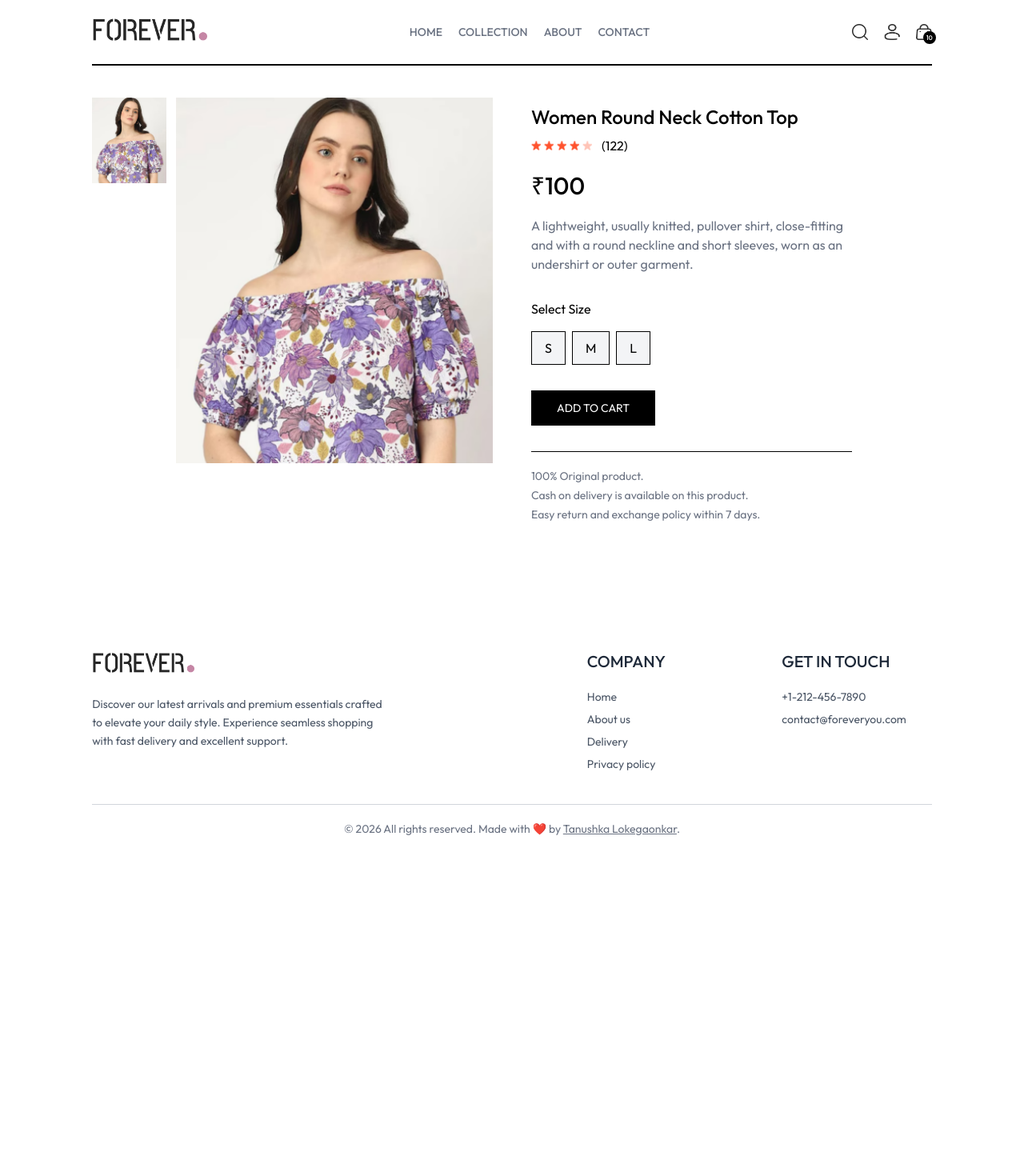
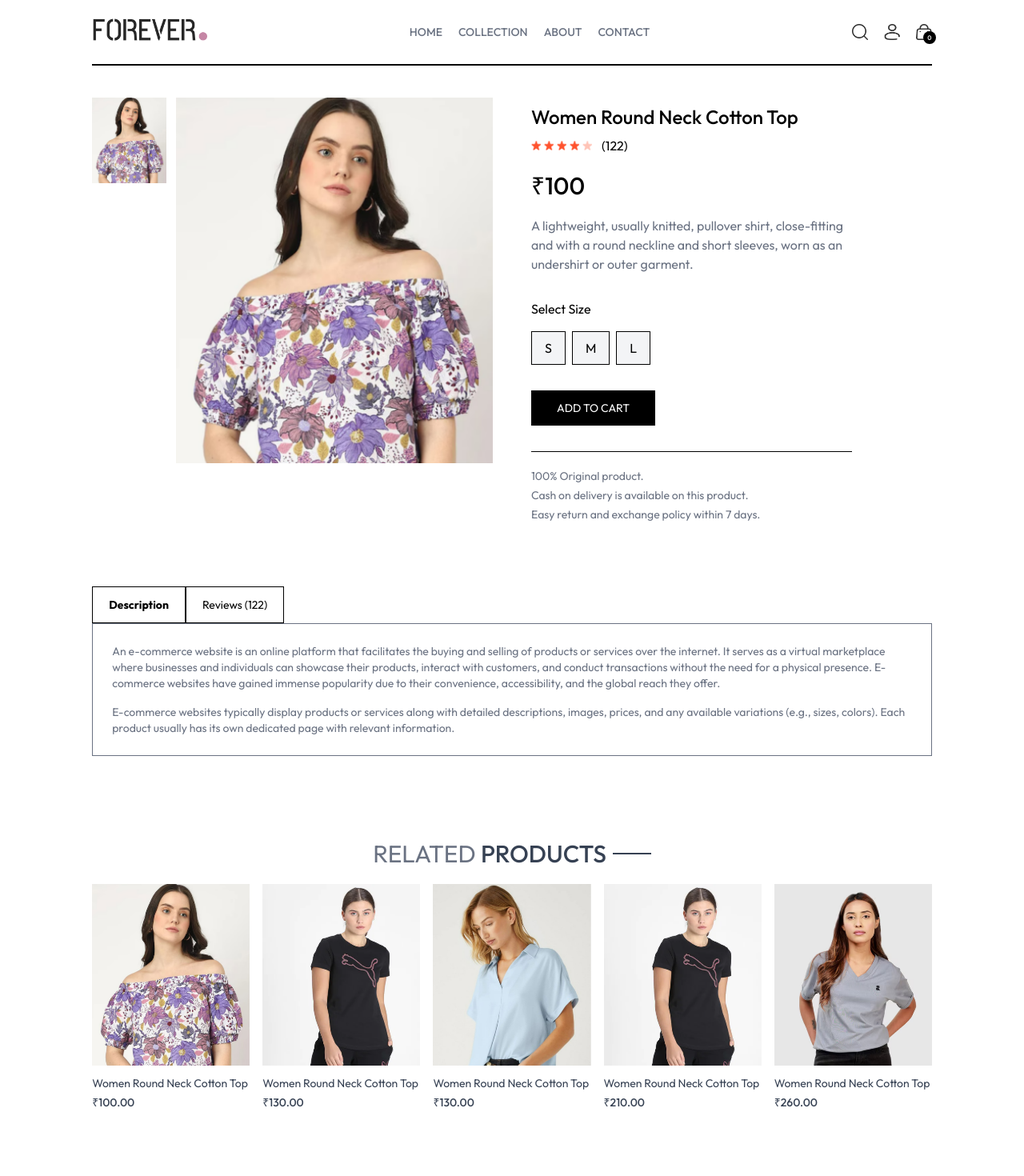
Before and after one commit to Tanushka-lokegaonkar/VirtualTryOn, a React (Vite) app in the folder Frontend/: page /product/aaaaa in a window 1280 px wide. Shown: the top 1470 px of the page at 80% size. Before the commit the page ends 1066 px from the top, so only its background shows below. Built offline with nearby package versions, Linux system fonts and the light colour scheme.

Commit message:
building cart

```diff
--- a/Frontend/src/App.jsx
+++ b/Frontend/src/App.jsx
@@ -12,12 +12,14 @@ import Orders from './pages/Orders'
 import Navbar from './components/Navbar'
 import Footer from './components/Footer'
 import SearchBar from './components/SearchBar'
+import { ToastContainer, toast } from 'react-toastify';
 
 const App = () => {
   return (
     <div className='px-4 sm:px-[5vw] md:px-[7vw] lg:px-[9vw]'>
-        <Navbar />
-        <SearchBar />
+      <ToastContainer/>
+      <Navbar />
+      <SearchBar />
       <Routes>
         <Route path='/' element={<Home/>} />
         <Route path='/collection' element={<Collection/>} />
--- /dev/null
+++ b/Frontend/src/components/CartTotal.jsx
@@ -0,0 +1,9 @@
+import React from 'react'
+
+const cartTotal = () => {
+  return (
+    <div>cartTotal</div>
+  )
+}
+
+export default cartTotal
--- a/Frontend/src/components/Navbar.jsx
+++ b/Frontend/src/components/Navbar.jsx
@@ -8,7 +8,7 @@ const Navbar = () => {
 
     const [visible, setVisible] = useState(false);
 
-    const {setShowSearch} = useContext(ShopContext);
+    const {setShowSearch, getCartCount} = useContext(ShopContext);
 
   return (
     <div className='flex items-center justify-between py-5 font-medium'>
@@ -51,7 +51,7 @@ const Navbar = () => {
 
             <Link to='/cart' className='relative'>
                 <img src={assets.cart_icon} alt='cart' className='w-5 h-5 cursor-pointer' />
-                <p className='absolute right-[-5px] bottom-[-5px] w-4 text-center leading-4 bg-black text-white aspect-square rounded-full text-[8px]'>10</p>
+                <p className='absolute right-[-5px] bottom-[-5px] w-4 text-center leading-4 bg-black text-white aspect-square rounded-full text-[8px]'>{getCartCount()}</p>
             </Link>
 
             <img onClick={()=>setVisible(true)} src={assets.menu_icon} alt='menu' className='w-5 h-5 cursor-pointer sm:hidden' />
--- /dev/null
+++ b/Frontend/src/components/RelatedProducts.jsx
@@ -0,0 +1,35 @@
+import React, { useContext, useEffect, useState } from 'react'
+import { ShopContext } from '../context/ShopContext'
+import Title from "../components/Title"
+import ProductItem from "../components/ProductItem"
+
+const RelatedProducts = ({category, subCategory}) => {
+
+    const {products} = useContext(ShopContext);
+    const [related, setRelated] = useState([]);
+
+    useEffect(()=>{
+        if(products.length > 0){
+            let productCopy = products.slice();
+            productCopy = productCopy.filter((item) => category === item.category);
+            productCopy = productCopy.filter((item) => subCategory === item.subCategory);
+
+            setRelated(productCopy.slice(0,5));
+        }
+    },[products])
+
+  return (
+    <div className='my-24'>
+        <div className='text-center text-3xl py-2'>
+            <Title text1={'RELATED'} text2={"PRODUCTS"}/>
+        </div>
+        <div className='grid grid-cols-2 sm:grid-cols-3 md:grid-cols-4 lg:grid-cols-5 gap-4 gap-y-6'>
+            {related.map((item, index)=>(
+                <ProductItem key={index} id={item._id} name={item.name} price={item.price} image={item.image}/>
+            ))}
+        </div>
+    </div>
+  )
+}
+
+export default RelatedProducts
--- a/Frontend/src/context/ShopContext.jsx
+++ b/Frontend/src/context/ShopContext.jsx
@@ -1,5 +1,6 @@
-import React, { createContext, useState } from 'react';
+import React, { createContext, useEffect, useState } from 'react';
 import { products } from '../assets/assets';
+import { toast } from 'react-toastify';
 
 export const ShopContext = createContext();
 
@@ -8,6 +9,58 @@ const ShopContextProvider = (props) => {
     const deliveryCharge = 10;
     const [search, setSearch] = useState('');
     const [showSearch, setShowSearch] = useState(false);
+    const [cartItems, setCartItems] = useState({});
+
+    const addToCart = async (itemId, size) => {
+        if(!size){
+            toast.error('Select Product Size');
+            return;
+        }
+
+        let cartData = structuredClone(cartItems);
+
+        if(cartData[itemId]){
+            if(cartData[itemId][size]){
+                cartData[itemId][size] += 1;
+            }else{
+                cartData[itemId][size] = 1;
+            }
+        }else{
+            cartData[itemId] = {};
+            cartData[itemId][size] = 1;
+        }
+        setCartItems(cartData);
+    }
+
+    const getCartCount = () => {
+        let totalCount = 0;
+
+        for(const items in cartItems){
+            for(const item in cartItems[items]){
+                try{
+                    if(cartItems[items][item] > 0){
+                        totalCount += cartItems[items][item];
+                    }
+                }catch(error){
+
+                }
+            }
+        }
+        return totalCount;
+    }
+
+    const updateQuantity = async (itemId, size, quantity) => {
+
+        let cartData = structuredClone(cartItems);
+
+        cartData[itemId][size] = quantity;
+
+        setCartItems(cartData);
+    }
+
+    useEffect(()=>{
+        // console.log(cartItems);
+    },[cartItems])
 
     const value = {
         products,
@@ -16,7 +69,11 @@ const ShopContextProvider = (props) => {
         search,
         setSearch,
         showSearch,
-        setShowSearch
+        setShowSearch,
+        cartItems,
+        addToCart,
+        getCartCount,
+        updateQuantity
     }
 
     return (
--- a/Frontend/src/pages/Cart.jsx
+++ b/Frontend/src/pages/Cart.jsx
@@ -1,8 +1,66 @@
-import React from 'react'
+import React, { useContext, useEffect, useState } from 'react'
+import { ShopContext } from '../context/ShopContext';
+import Title from "../components/Title"
+import { assets } from '../assets/assets';
 
 const Cart = () => {
+
+  const {products, currency, cartItems, updateQuantity} = useContext(ShopContext);
+
+  const [cartData, setCartData] = useState([]);
+
+  useEffect(()=>{
+
+    const tempData = [];
+    for(const items in cartItems){
+      for(const item in cartItems[items]){
+        if(cartItems[items][item] > 0){
+          tempData.push({
+            _id:items,
+            size:item,
+            quantity:cartItems[items][item]
+          })
+        }
+      }
+    }
+    setCartData(tempData);
+  },[cartItems])
+
   return (
-    <div>Cart</div>
+    <div className='border-t pt-14'>
+
+      <div className='text-2xl mb-3'>
+        <Title text1={'YOUR'} text2={'CART'}/>
+      </div>
+
+      <div>
+        {
+          cartData.map((item, index) => {
+
+            const productData = products.find((product) => product._id === item._id);
+
+            return(
+              <div key={index} className='py-4 border-t border-b text-gray-700 grid grid-cols-[4fr_0.5fr_0.5fr] sm:grid-cols-[4fr_2fr_0.5fr] items-center gap-4'>
+                <div className='flex items-start gap-6'>
+                  <img className='w-16 sm:w-20' src={productData.image[0]} alt=''/>
+                  <div>
+                    <p className='text-xs sm:text-lg font-medium'>{productData.name}</p>
+                    <div className='flex items-center gap-5 mt-2'>
+                      <p>{currency}{productData.price}</p>
+                      <p className='px-2 sm:px-3 py1 border bg-slate-50'>{item.size}</p>
+                    </div>
+                  </div>
+                </div>
+
+                <input onClick={(e)=> e.target.value === '' || e.target.value === '0' ? null : updateQuantity(item._id, item.size, Number(e.target.value))} className='border max-w-10 sm:max-w-20 px-1 sm:px-2 py-1' type='number' min={1} defaultValue={item.quantity}/>
+                <img onClick={()=>updateQuantity(item._id, item.size, 0)} className='w-4 mr-5 sm:w-5 cursor-pointer' src={assets.bin_icon} alt=''/>
+              </div>
+            )
+          })
+        }
+      </div>
+
+    </div>
   )
 }
 
--- a/Frontend/src/pages/Product.jsx
+++ b/Frontend/src/pages/Product.jsx
@@ -2,11 +2,12 @@ import React, { useContext, useEffect, useState } from 'react'
 import {useParams} from 'react-router-dom'
 import { ShopContext } from '../context/ShopContext'
 import { assets } from '../assets/assets';
+import RelatedProducts from '../components/RelatedProducts';
 
 const Product = () => {
 
   const {productId} = useParams();
-  const {products, currency} = useContext(ShopContext);
+  const {products, currency, addToCart} = useContext(ShopContext);
   const [productData, setProductData] = useState(false);
   const [image, setImage] = useState('');
   const [size, setSize] = useState('');
@@ -67,7 +68,7 @@ const Product = () => {
               }
             </div>
           </div>
-          <button className='bg-black text-white px-8 py-3 text-sm active:bg-gray-700'>ADD TO CART</button>
+          <button onClick={()=>addToCart(productData._id,size)} className='bg-black text-white px-8 py-3 text-sm active:bg-gray-700'>ADD TO CART</button>
           <hr className='mt-8 sm:w-4/5'/>
           <div className='text-sm text-gray-500 mt-5 flex flex-col gap-1'>
               <p>100% Original product.</p>
@@ -77,6 +78,25 @@ const Product = () => {
         </div>
       </div>
 
+      {/* Description */}
+      <div className='mt-20'>
+        <div className='flex'>
+          <b className='border px-5 py-3 text-sm'>Description</b>
+          <p className='border px-5 py-3 text-sm'>Reviews (122)</p>
+        </div>
+        <div className='flex flex-col gap-4 border px-6 py-6 text-sm text-gray-500'>
+          <p>An e-commerce website is an online platform that facilitates the buying and selling of products or services over the internet.
+             It serves as a virtual marketplace where businesses and individuals can showcase their products, interact with customers, and conduct transactions without the need for a physical presence.
+             E-commerce websites have gained immense popularity due to their convenience, accessibility, and the global reach they offer.</p>
+
+          <p>E-commerce websites typically display products or services along with detailed descriptions, images, prices, and any available variations (e.g., sizes, colors).
+             Each product usually has its own dedicated page with relevant information.</p>
+        </div>
+      </div>
+
+      {/* Related products */}
+      <RelatedProducts category={productData.category} subCategory={productData.subCategory}/>
+
     </div>
   ) : <div className='opacity-0'></div>
 }
```
